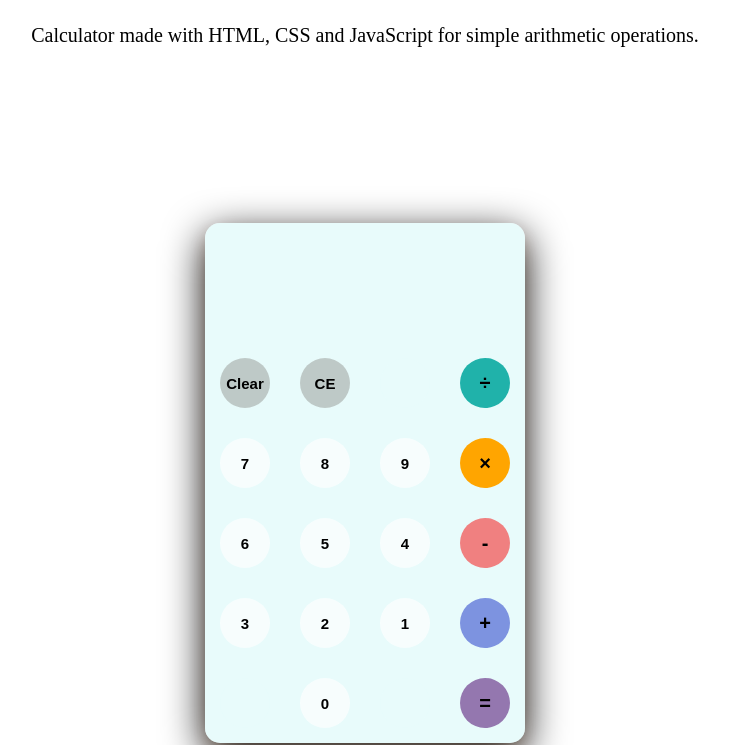
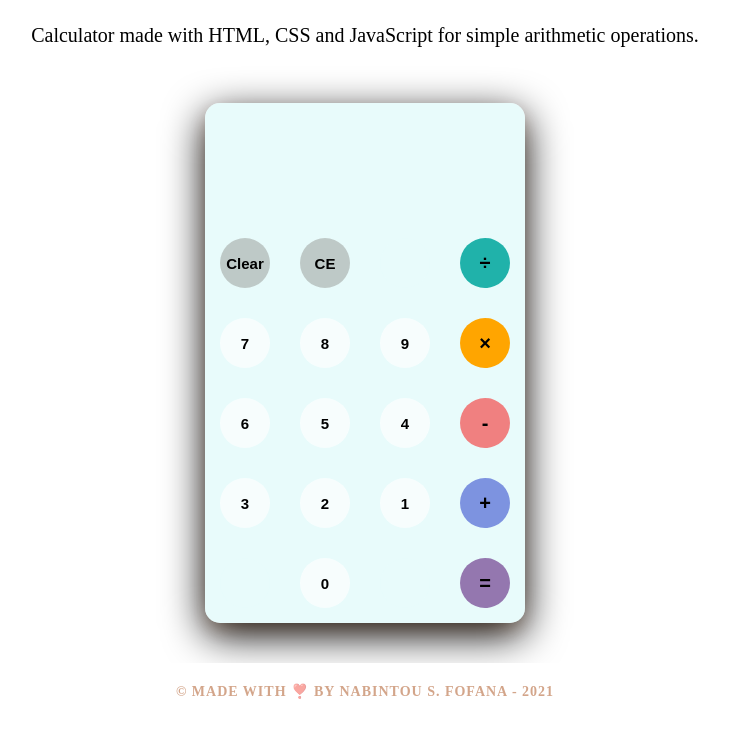
Before and after one commit to NabintouSFofana/calculator, a plain HTML site: page index.html in a window 1280 px wide. Shown: the part 77-822 px from the top of the page, without its empty margins (275-1004 px from the left). After the commit the page ends 800 px from the top, so only its background shows below. Drawn offline with Linux system fonts and the light colour scheme; a web font is replaced by a local one.

Commit message:
Update styles.css

```diff
--- a/styles.css
+++ b/styles.css
@@ -36,7 +36,7 @@ h2 {
     display: flex;
     justify-content: center;
     align-items: center;
-    min-height: 105vh;
+    min-height: 75vh;
     overflow: hidden;
 }
 
```
